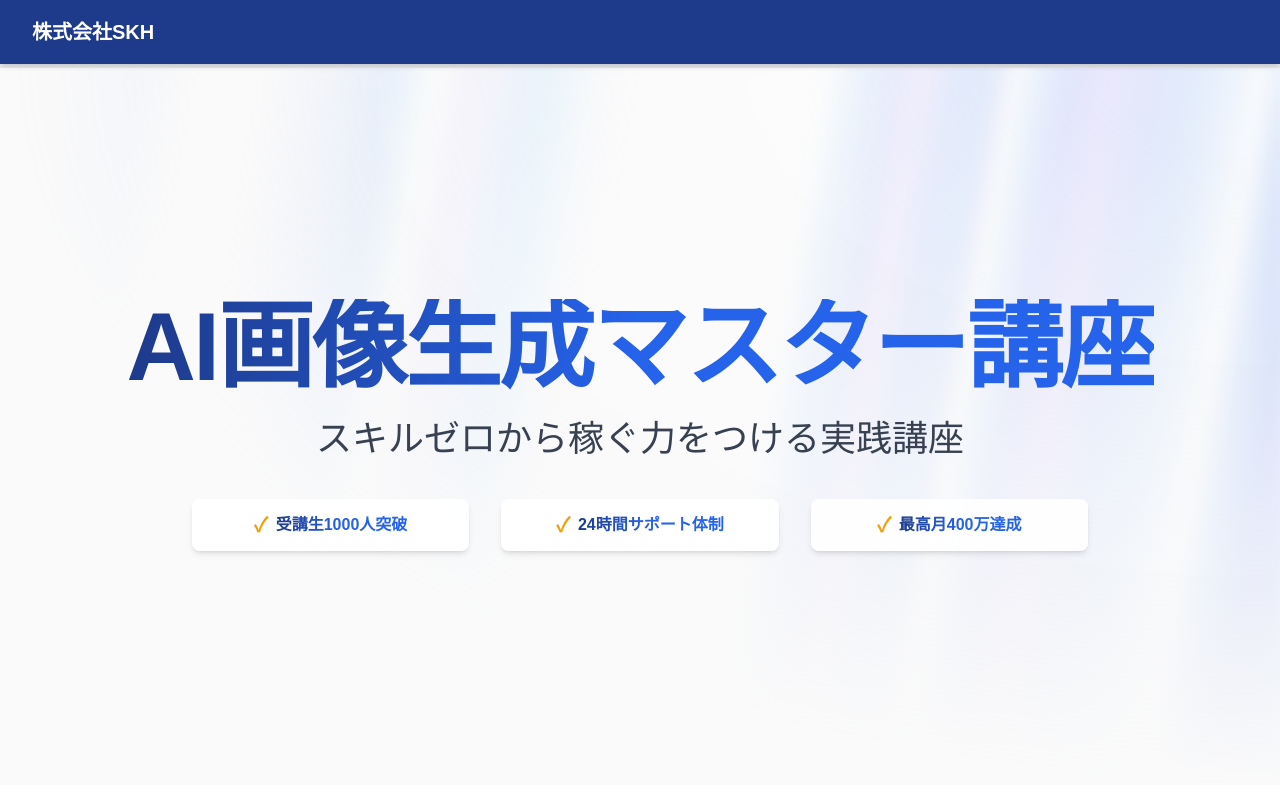
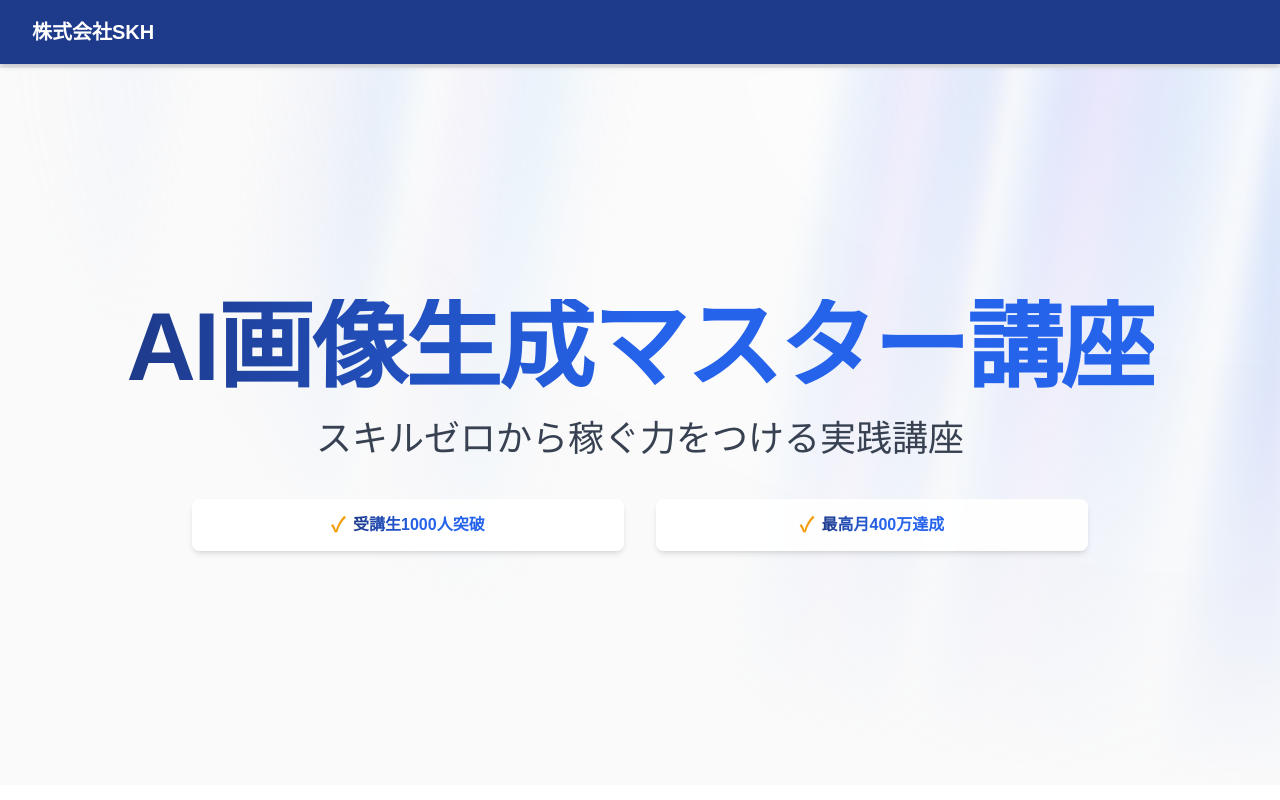
Before and after one commit to Yuxas-cookie/AIimageLP, a Next.js app: page / in a window 1280 px wide. Shown: the top 800 px of the page. Built offline with nearby package versions, Linux system fonts and the light colour scheme; a web font is replaced by a local one.

Commit message:
Update Hero.tsx

```diff
--- a/app/components/Hero.tsx
+++ b/app/components/Hero.tsx
@@ -33,12 +33,6 @@ export default function Hero() {
           <div className="flex-1 flex items-center justify-center gap-2 bg-white/90 dark:bg-navy/90 px-4 py-3 rounded-lg shadow-md backdrop-blur-sm">
             <span className="text-accent text-xl font-bold">✓</span>
             <span className="font-semibold text-base sm:text-base bg-gradient-to-r from-navy via-blue-600 to-navy-light bg-clip-text text-transparent dark:from-white dark:via-gray-100 dark:to-white whitespace-nowrap">
-              24時間サポート体制
-            </span>
-          </div>
-          <div className="flex-1 flex items-center justify-center gap-2 bg-white/90 dark:bg-navy/90 px-4 py-3 rounded-lg shadow-md backdrop-blur-sm">
-            <span className="text-accent text-xl font-bold">✓</span>
-            <span className="font-semibold text-base sm:text-base bg-gradient-to-r from-navy via-blue-600 to-navy-light bg-clip-text text-transparent dark:from-white dark:via-gray-100 dark:to-white whitespace-nowrap">
               最高月400万達成
             </span>
           </div>
```
